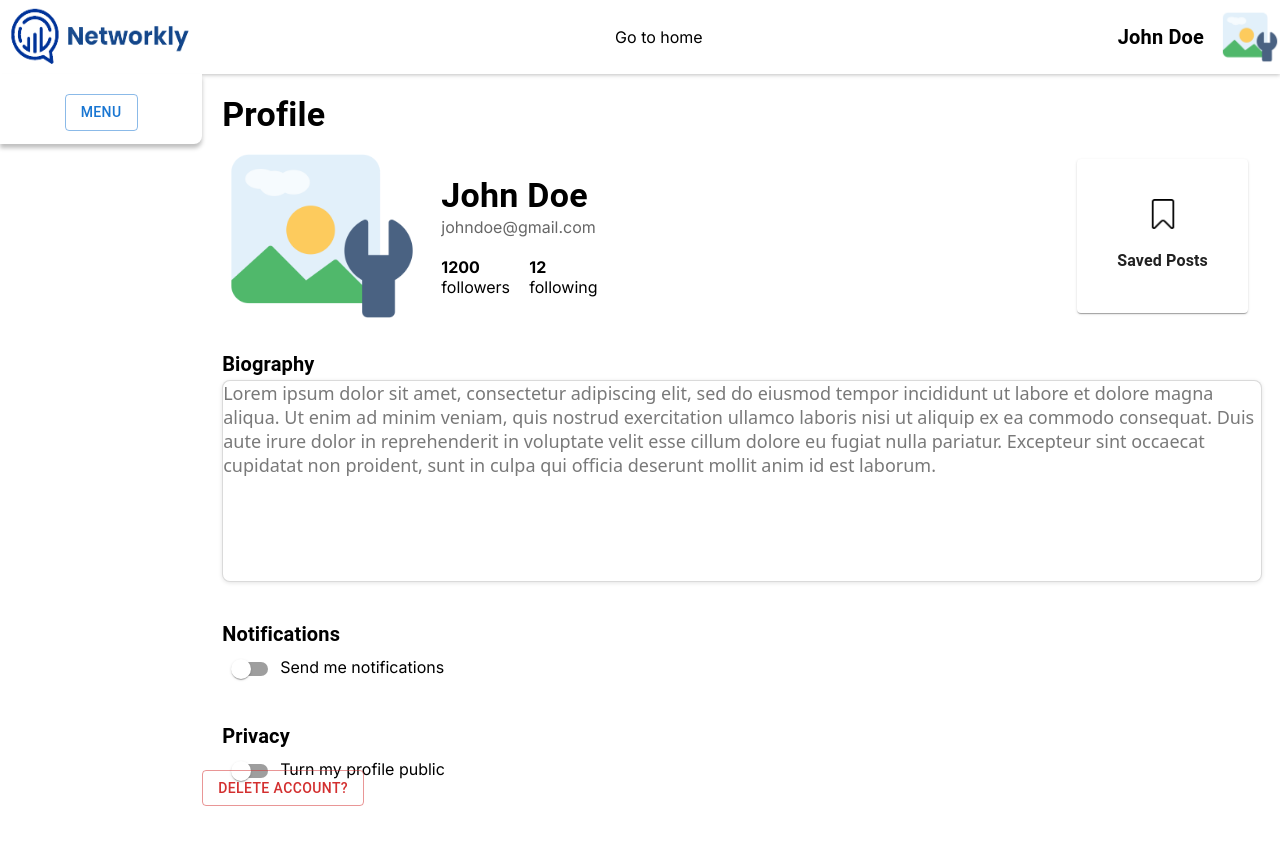
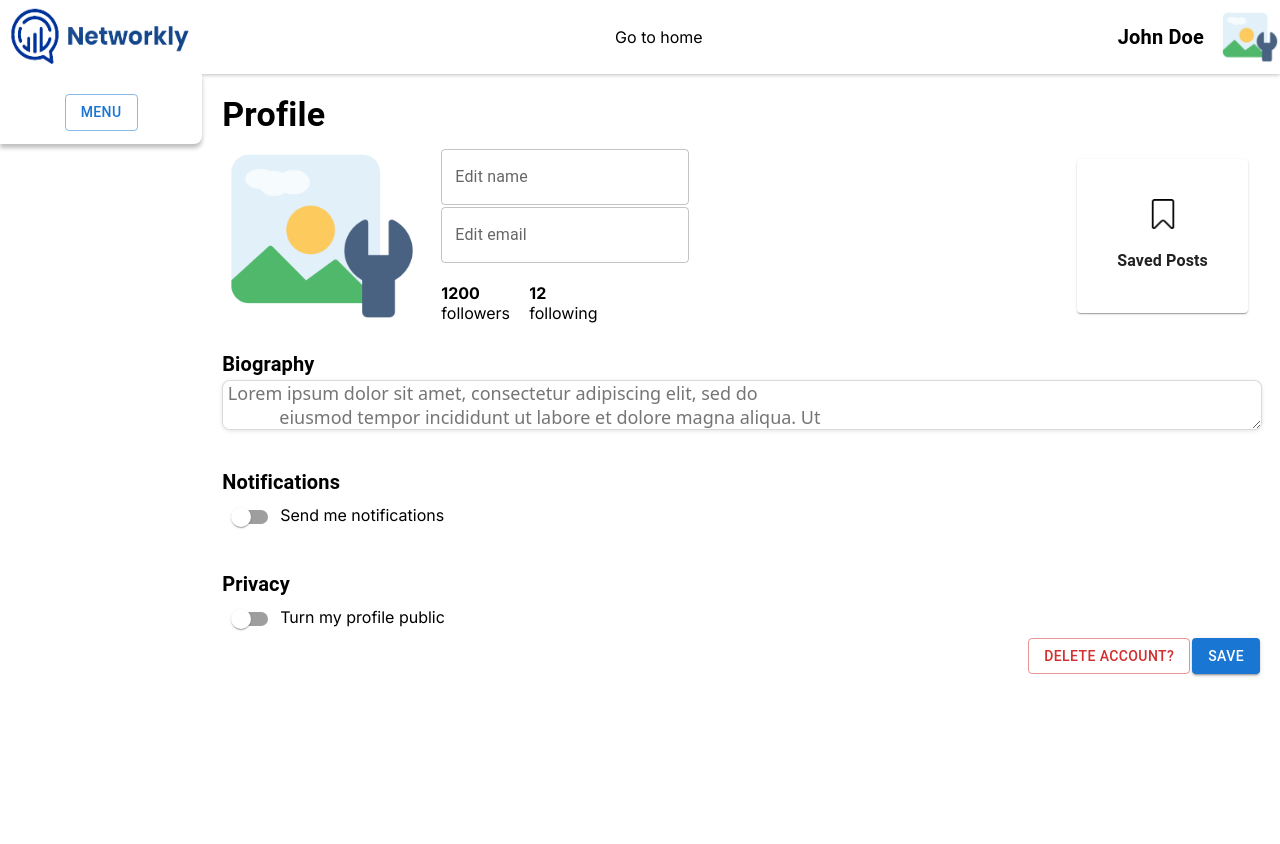
Before and after one commit to Dzenoo/Social-Media-App, a Next.js app: page /profile in a window 1280 px wide. After the commit the page ends 800 px from the top, so only its background shows below. Built offline with nearby package versions, Linux system fonts and the light colour scheme.

Commit message:
Adding edit button

```diff
--- a/app/(dashboard)/profile/page.jsx
+++ b/app/(dashboard)/profile/page.jsx
@@ -1,5 +1,12 @@
 "use client";
-import { Box, Button, Card, Switch, Typography } from "@mui/material";
+import {
+  Box,
+  Button,
+  Card,
+  Switch,
+  TextField,
+  Typography,
+} from "@mui/material";
 import classes from "../../../css/Profile.module.css";
 import Link from "next/link";
 import Image from "next/image";
@@ -7,6 +14,7 @@ import Modale from "@/components/Modal/Modal";
 import { useState } from "react";
 
 const Profile = () => {
+  const [isEdit, setisEdit] = useState(false);
   const [modalIsOpen, setmodalIsOpen] = useState(false);
   const openModal = () => setmodalIsOpen(true);
   const closeModal = () => setmodalIsOpen(false);
@@ -27,13 +35,21 @@ const Profile = () => {
             alt="profile"
           />
           <div className={classes.profile_nm}>
-            <div>
+            <div className={classes.edit_inputs}>
+              {isEdit ? (
                 <Typography variant="h4" fontWeight="bold">
                   John Doe
                 </Typography>
+              ) : (
+                <TextField label="Edit name" />
+              )}
+              {isEdit ? (
                 <Typography variant="p" color="textSecondary">
                   johndoe@gmail.com
                 </Typography>
+              ) : (
+                <TextField label="Edit email" />
+              )}
             </div>
             <div className={classes.profile_followers_info}>
               <Typography className={classes.typo_profile} variant="p">
@@ -64,15 +80,28 @@ const Profile = () => {
           <Typography fontWeight="bold" variant="h6">
             Biography
           </Typography>
-          <textarea className={classes.profile_textarea}>
+          {isEdit ? (
+            <Typography color="textSecondary">
               Lorem ipsum dolor sit amet, consectetur adipiscing elit, sed do
-            eiusmod tempor incididunt ut labore et dolore magna aliqua. Ut enim
-            ad minim veniam, quis nostrud exercitation ullamco laboris nisi ut
-            aliquip ex ea commodo consequat. Duis aute irure dolor in
-            reprehenderit in voluptate velit esse cillum dolore eu fugiat nulla
-            pariatur. Excepteur sint occaecat cupidatat non proident, sunt in
-            culpa qui officia deserunt mollit anim id est laborum.
-          </textarea>
+              eiusmod tempor incididunt ut labore et dolore magna aliqua. Ut
+              enim ad minim veniam, quis nostrud exercitation ullamco laboris
+              nisi ut aliquip ex ea commodo consequat. Duis aute irure dolor in
+              reprehenderit in voluptate velit esse cillum dolore eu fugiat
+              nulla pariatur. Excepteur sint occaecat cupidatat non proident,
+              sunt in culpa qui officia deserunt mollit anim id est laborum.
+            </Typography>
+          ) : (
+            <textarea
+              className={classes.profile_textarea}
+              placeholder=" Lorem ipsum dolor sit amet, consectetur adipiscing elit, sed do
+            eiusmod tempor incididunt ut labore et dolore magna aliqua. Ut
+            enim ad minim veniam, quis nostrud exercitation ullamco laboris
+            nisi ut aliquip ex ea commodo consequat. Duis aute irure dolor in
+            reprehenderit in voluptate velit esse cillum dolore eu fugiat
+            nulla pariatur. Excepteur sint occaecat cupidatat non proident,
+            sunt in culpa qui officia deserunt mollit anim id est laborum."
+            ></textarea>
+          )}
         </div>
         <div>
           <Typography fontWeight="bold" variant="h6">
@@ -99,14 +128,17 @@ const Profile = () => {
         text="Are you sure you want to your profile?"
         title="Deleting Profile Confirmation"
       />
-      <Button
-        variant="outlined"
-        onClick={openModal}
-        color="error"
-        className={classes.delete_acc}
-      >
+      <div className={classes.profile_buttons}>
+        <Button variant="outlined" onClick={openModal} color="error">
           Delete account?
         </Button>
+        <Button
+          variant="contained"
+          onClick={() => setisEdit((prevState) => !prevState)}
+        >
+          {isEdit ? "Edit" : "Save"}
+        </Button>
+      </div>
     </section>
   );
 };
--- a/css/Profile.module.css
+++ b/css/Profile.module.css
@@ -22,6 +22,12 @@
   display: flex;
   flex-direction: column;
   gap: 1.3em;
+}
+
+.profile_section .profile_container .profile_info .profile_nm .edit_inputs {
+  display: flex;
+  flex-direction: column;
+  gap: 2px;
 }
 
 .profile_section .profile_container .profile_info .profile_nm .typo_profile {
@@ -57,10 +63,11 @@
 
 .profile_section .profile_edit_info .profile_textarea {
   width: 100%;
-  height: 200px;
+  height: fit-content;
   font-size: 18px;
   font-weight: 400;
-  resize: none;
+  resize: vertical;
+  max-height: 200px;
   color: #797979;
   border: 1px solid #79797946;
   background: #ffffff;
@@ -70,8 +77,8 @@
     Oxygen, Ubuntu, Cantarell, "Open Sans", "Helvetica Neue", sans-serif;
 }
 
-.delete_acc {
-  position: absolute;
-  bottom: 20px;
-  right: 20px;
+.profile_section .profile_buttons {
+  display: flex;
+  gap: 2px;
+  justify-content: flex-end;
 }
```
Lines whose indentation alone changed are shown as unchanged.
